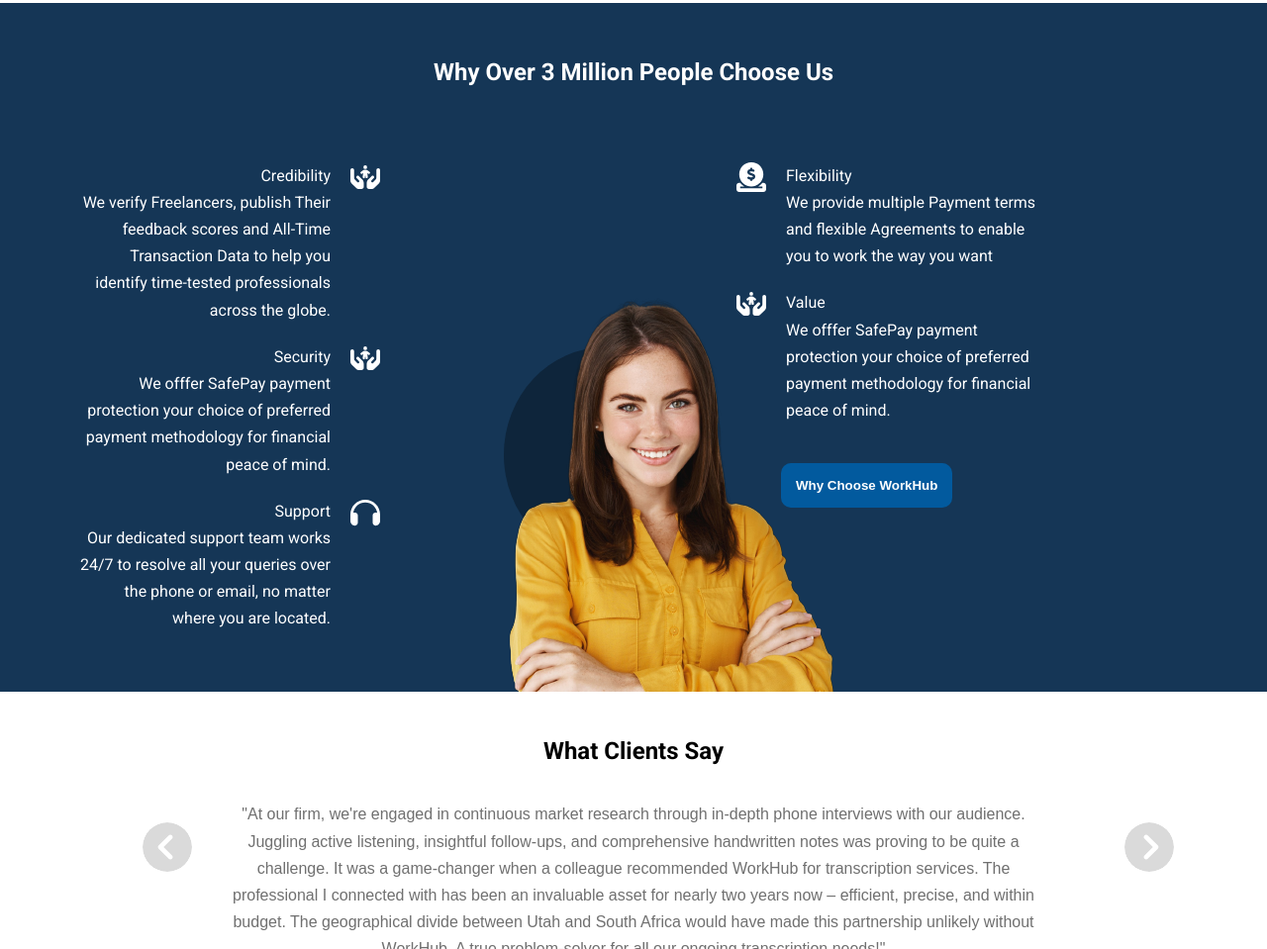
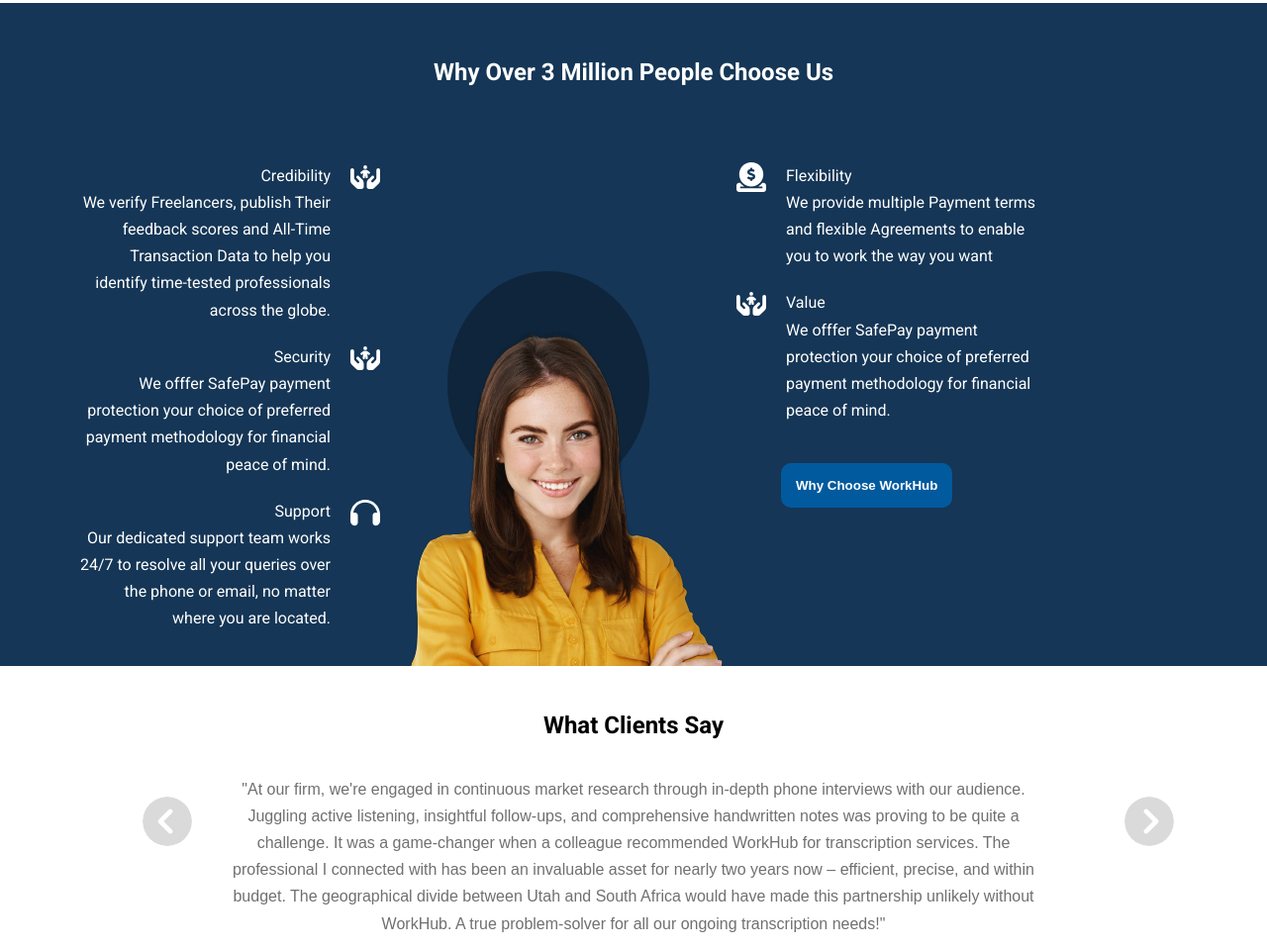
Before and after one commit to Samco2/workhub2.github.io, a plain HTML site: page index.html in a window 1280 px wide. Shown: the part 2580-3539 px from the top of the page at 99% size. Drawn offline with Linux system fonts and the light colour scheme.

Commit message:
add updated index

```diff
--- a/frontend/sass/pages/_reput.scss
+++ b/frontend/sass/pages/_reput.scss
@@ -3,6 +3,7 @@
     color:  $color-white;
     margin-bottom: 4rem;
     overflow-y: hidden;
+    height:67rem;
 }
 .itm{
      flex-basis: 30%;
@@ -53,21 +54,26 @@
     &-objl{
         flex: 0 0 25%;
         align-self:center;
+        display: flex;
+        justify-content: center;
+        flex-direction: column;
 
         img{
             position: relative;
-            top: 11rem;
-            left: 12rem;
+            top: -2rem;
+            left: 2rem;
             z-index: 2;
+            align-self: center;
         }
 
         span{
             background-color: $color-head-circle;
             border-radius: 50%;
             padding: 10rem;
+            align-self: center;
             position: relative;
-            top: -16rem;
-            left: 12.5rem;
+            top: 15rem;
+            left: 0rem;
 
         }
     }
--- a/index.html
+++ b/index.html
@@ -419,8 +419,9 @@
 
                 </div>
                 <div class="itm-objl">
+                    <span class="dot">.</span>
                     <img src="img/ladycir.png" alt="">
-                    <span class="dot">.</span>
+
                 </div>
                 <div class="itm">
 
```
Also changed, not shown: frontend/css/style.css.
